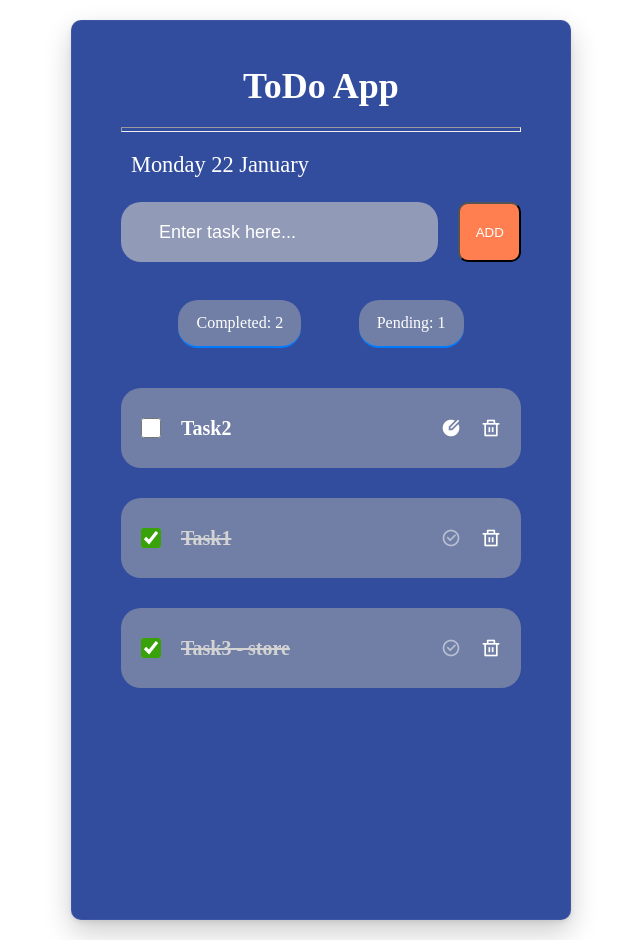
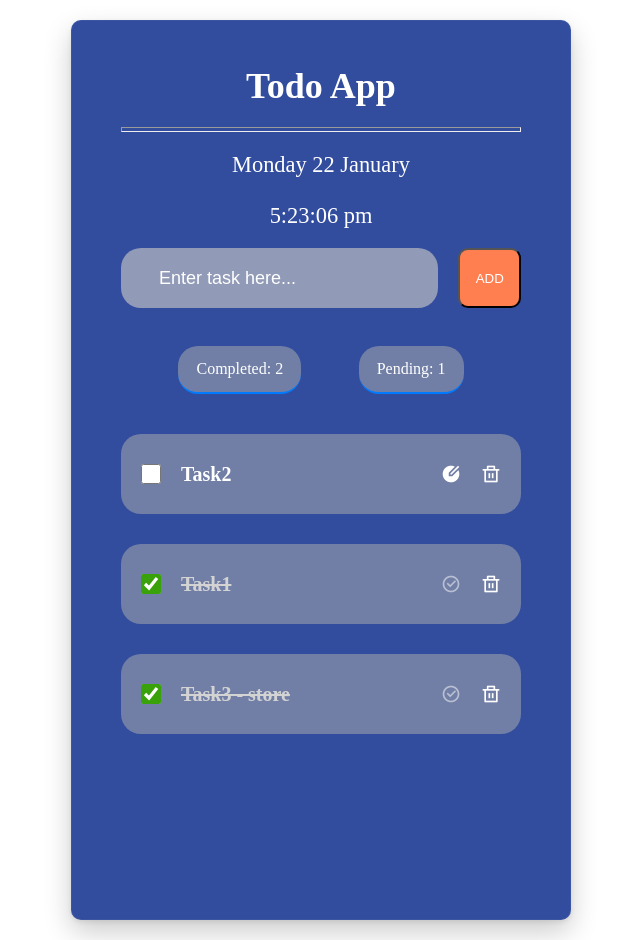
Before and after one commit to Bhavyashree-DC/vue2-todo-app, a Vue app in the folder todo-app/: page / in a window 1280 px wide. Shown: the whole page, without its empty margins (319-959 px from the left). Built offline with nearby package versions, Linux system fonts and the light colour scheme.

Commit message:
Added action property to display current date & time

```diff
--- a/todo-app/src/App.vue
+++ b/todo-app/src/App.vue
@@ -7,9 +7,7 @@
               </div>
           </header>
           <hr>
-          <div class="date">
-              {{ currentDate }}
-          </div>
+          <CurrentDate></CurrentDate>
           <InputField></InputField>
           <TaskSummary></TaskSummary>
           <TaskList :taskList="tasks"></TaskList>
@@ -18,9 +16,11 @@
 </template>
 
 <script>
+
 import  InputField  from './components/InputField.vue'
 import TaskList from './components/TaskList.vue';
 import TaskSummary from './components/TaskSummary.vue'
+import CurrentDate from './components/CurrentDate.vue'
 
 import { mapGetters } from 'vuex'
 
@@ -30,29 +30,16 @@ export default{
     InputField,
     TaskList,
     TaskSummary,
+    CurrentDate,
   },
-
   data(){
-     return{
-        header:'ToDo App',
-        dateFormatOptions: {
-        weekday: "long",
-        month: "long",
-        day: "numeric",
-     },
-     }
+    return{
+      header:'Todo App'
+    }
   },
-
   computed:{
-     currentDate(){
-        let today = new Date();
-        let dateFormat = new Intl.DateTimeFormat("en-GB", this.dateFormatOptions);
-        return dateFormat.format(today);
-     },
      ...mapGetters({
         tasks: 'allTasks',
-        doneTasks :'completedTask',
-        pendingTasks :'pendingTask'
      })
   }
 }
@@ -89,11 +76,6 @@ export default{
 }
 .todo-app hr{
   height:5px;
-}
-.todo-app .date{
-  margin:10px 0px 0px 0px;
-  padding: 10px;
-  font-size: 1.4rem;
 }
 
 .status{
--- /dev/null
+++ b/todo-app/src/components/CurrentDate.vue
@@ -0,0 +1,32 @@
+<template>
+        <div class="date-time-header">
+            <div class="date">
+                {{ $store.state.currentDate }}
+            </div>
+            <div class="time">
+                {{ $store.state.currentTime }}
+            </div>
+        </div>
+</template>
+<script>
+export default{
+    name:'CurrentDate',
+    created() {
+       this.$store.dispatch('startDateTimeInterval');
+    },
+}
+</script>
+
+<style scoped>
+ .date-time-header{
+    display: flex;
+     align-items: center;
+    flex-direction: column;
+ }
+.date,.time{
+  margin:10px 0px 0px 0px;
+  padding: 10px 10px 5px 10px;
+  font-size: 1.4rem;
+
+}
+</style>
--- a/todo-app/src/store.js
+++ b/todo-app/src/store.js
@@ -26,6 +26,8 @@ export const store = new Vuex.Store({
               isEditing:false,
           }
         ],
+        currentDate : '',
+        currentTime : '',
     },
     getters: {
         completedTask(state) {
@@ -39,7 +41,6 @@ export const store = new Vuex.Store({
         }
     },
     mutations: {
-
         saveTask(state,inputValue){
           state.tasks.push({
               id:state.tasks.length + 1,
@@ -76,7 +77,32 @@ export const store = new Vuex.Store({
               task.isEditing = false;
               task.todoName = task.editedTaskName;
             }
-      }
-      }
+        },
+        updateDateTime(state, { currentDate,currentTime }){
+           state.currentDate = currentDate;
+           state.currentTime = currentTime;
+        }
+    },
+    actions:{
+       startDateTimeInterval(context){
+           setInterval(() => {
+              const today = new Date();
+              const dateFormat = new Intl.DateTimeFormat('en-GB', {
+                weekday: 'long',
+                month: 'long',
+                day: 'numeric',
+              });
+              const timeFormat = new Intl.DateTimeFormat('en-GB', {
+                hour: 'numeric',
+                minute: 'numeric',
+                second: 'numeric',
+                hour12: true,
+              });
+              const currentDate = dateFormat.format(today);
+              const currentTime = timeFormat.format(today);
 
+              context.commit('updateDateTime',{ currentDate , currentTime});
+           },1000)
+       },
+    }
 })
```
